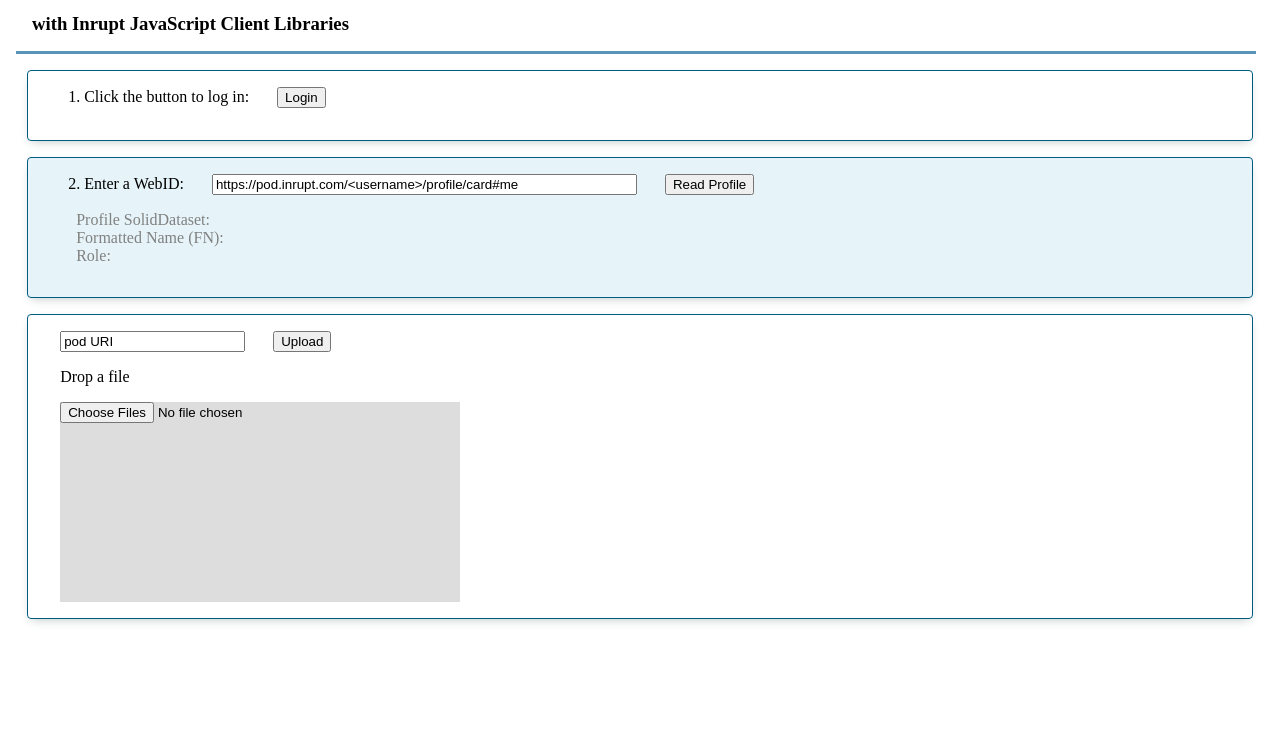
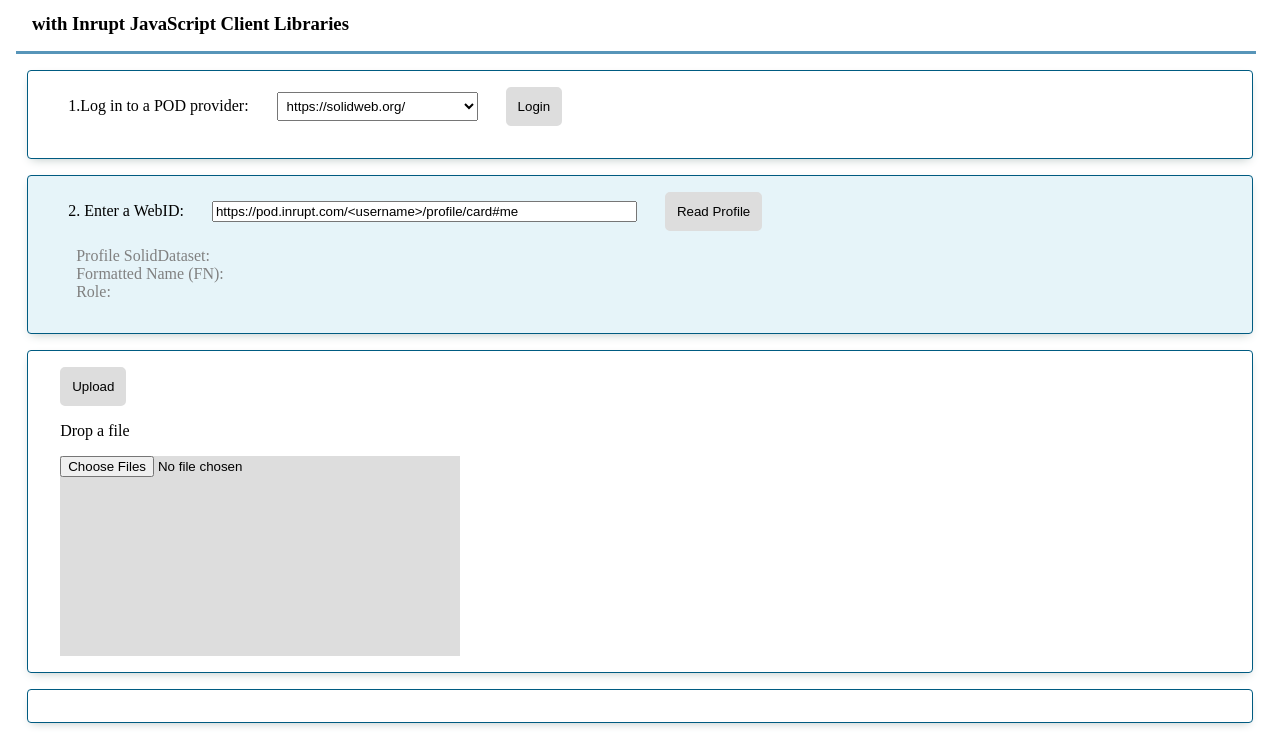
Before and after one commit to osoc21/wepod-sandbox, a website: page my-demo-app/dist/index.html in a window 1280 px wide. Shown: the part 46-800 px from the top of the page. Drawn offline with Linux system fonts and the light colour scheme; files whose address does not match are found by name.

Commit message:
continued

```diff
--- a/my-demo-app/dist/index.html
+++ b/my-demo-app/dist/index.html
@@ -15,7 +15,11 @@
     </header>
     <section id="login" class="panel">
         <div class="row">
-          <label id="labelLogin" for="btnLogin">1. Click the button to log in: </label>
+          <label id="labelLogin" for="btnLogin">1.Log in to a POD provider: </label>
+          <select name="issuers" id="pod-issuer">
+            <option value="https://solidweb.org/">https://solidweb.org/</option>
+            <option value="https://broker.pod.inrupt.com">https://broker.pod.inrupt.com</option>
+          </select>
           <button name="btnLogin" id="btnLogin">Login</button>
           <p id="labelStatus"></p>
         </div>
@@ -37,12 +41,13 @@
       </dl>
     </div>
     <div id="file-upload" class="panel">
-      <input id="pod-link" type="text" value="pod URI"/>
       <button id="upload-file-btn">Upload</button>
       <p>Drop a file</p>
       <input type="file" class="drop-zone" id="file-drop-zone"
       style="background-color: #ddd; width: 400px; height: 200px;"
       multiple accept="image/*">
     </div>
+    <div id="file-explorer" class="panel">
+    </div>
   </body>
 </html>
--- a/my-demo-app/dist/my-demo.css
+++ b/my-demo-app/dist/my-demo.css
@@ -53,6 +53,22 @@
   grid-column-start: 2;
 }
 
+select
+{
+ padding: 5px;
+}
+
+button {
+  padding: 10px;
+  border-radius: 5px;
+  background-color: #ddd;
+  border: 2px solid #ddd;
+}
+
+button:hover {
+   background-color: white;
+}
+
 .drop-zone
 {
    outline-style: dashed;
```
